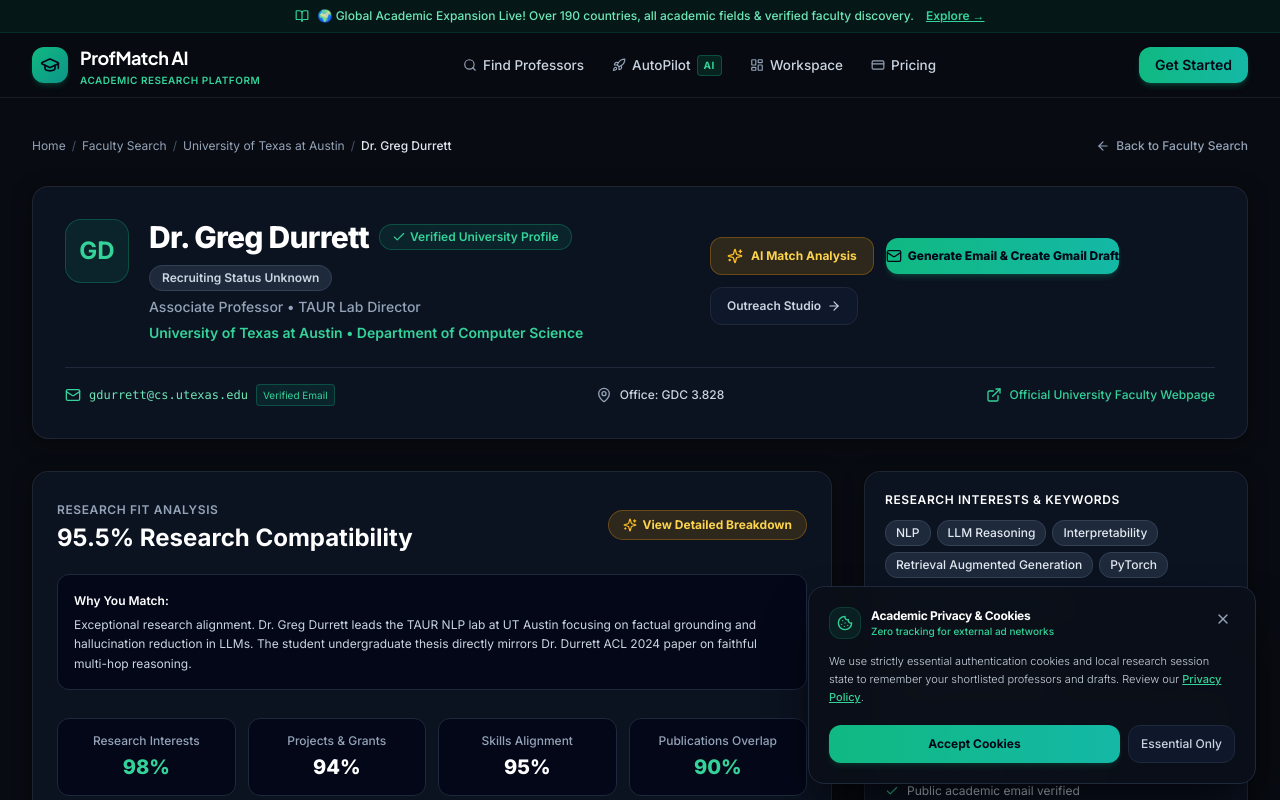
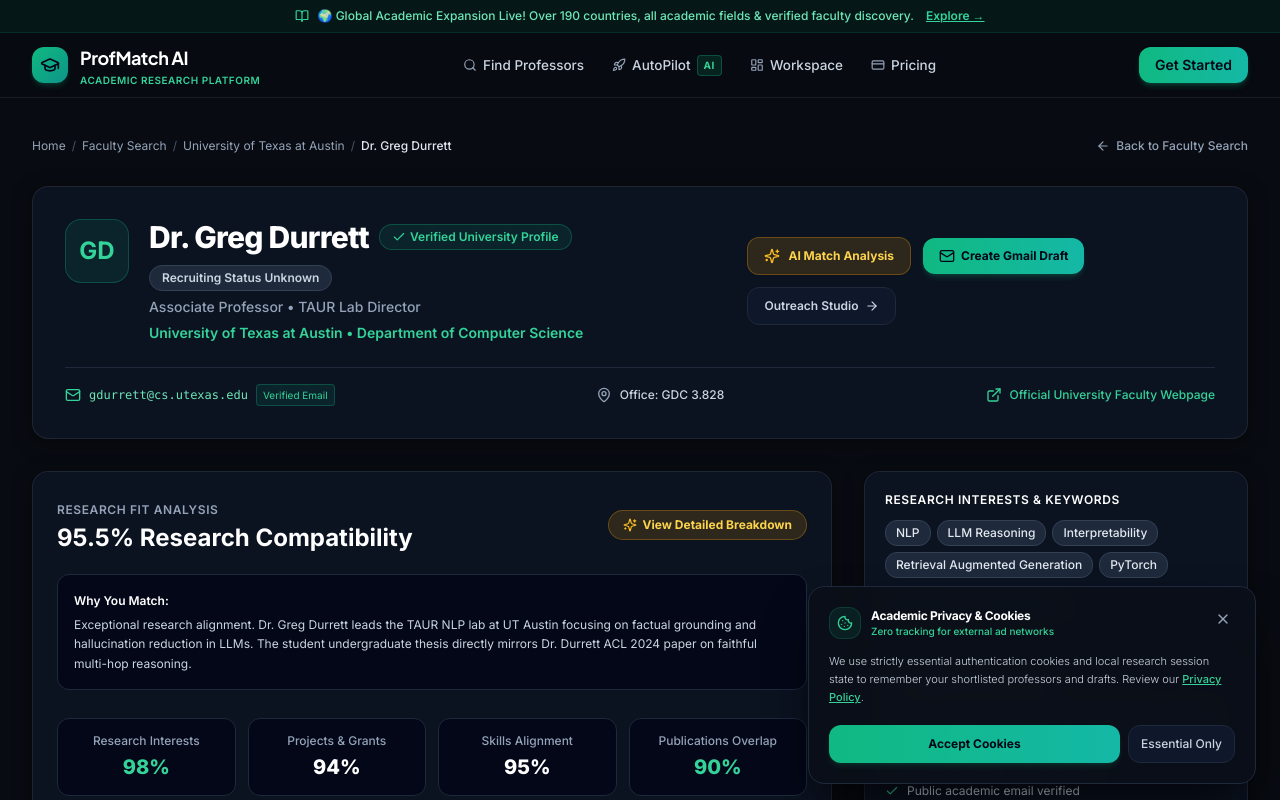
Before and after one commit to muhammadsulemantech/Profmatch-Ai, a Next.js app: page /professors/1 in a window 1280 px wide. Shown: the top 800 px of the page. Built offline with nearby package versions, Linux system fonts and the light colour scheme; no server answers; the database is empty.

Commit message:
fix(professors): simplify outreach CTA to 'Create Gmail Draft'

```diff
--- a/app/professors/[id]/page.tsx
+++ b/app/professors/[id]/page.tsx
@@ -349,10 +349,10 @@ export default function ProfessorDetailPage({ params }: { params: { id: string }
               <button
                 type="button"
                 onClick={() => setIsEmailModalOpen(true)}
-                className="flex-1 md:flex-none px-4.5 py-2.5 rounded-xl bg-gradient-to-r from-emerald-500 to-teal-500 hover:from-emerald-400 hover:to-teal-400 text-slate-950 font-extrabold text-xs shadow-md shadow-emerald-500/20 flex items-center justify-center gap-1.5 transition-all hover:scale-[1.02]"
+                className="flex-1 md:flex-none px-4 py-2.5 rounded-xl bg-gradient-to-r from-emerald-500 to-teal-500 hover:from-emerald-400 hover:to-teal-400 text-slate-950 font-bold text-xs shadow-md shadow-emerald-500/20 flex items-center justify-center gap-1.5 transition-all hover:scale-[1.02]"
               >
                 <Mail className="w-4 h-4" />
-                Generate Email &amp; Create Gmail Draft
+                Create Gmail Draft
               </button>
 
               <Link
```
Also changed, not shown: memory.txt, 1 other file (tests, documents, lock files or other folders).
